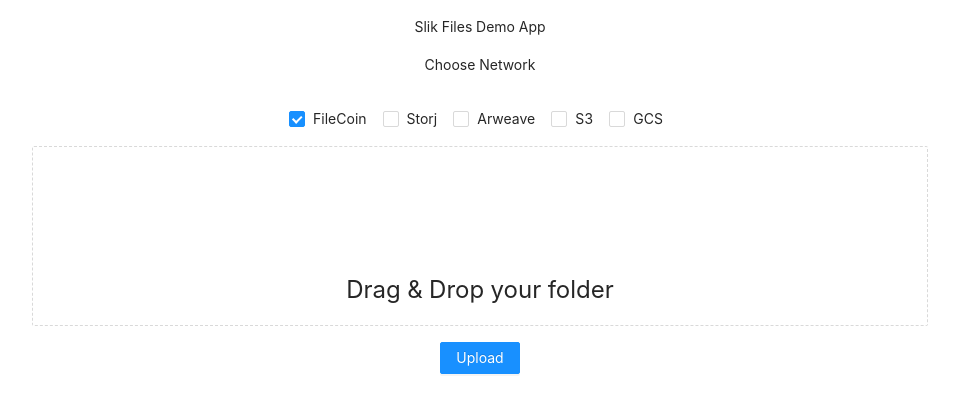
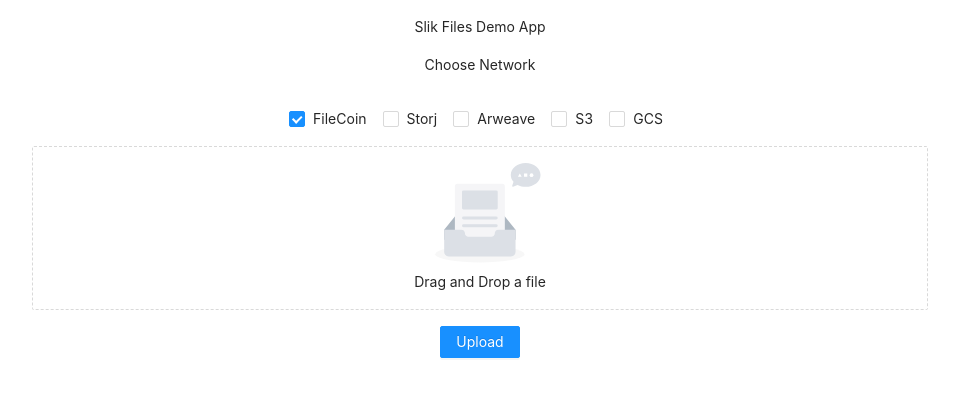
Before and after one commit to rainbow-labs/slik-samples, a React (Create React App) app in the folder slik-files-sample/: page / in a window 1280 px wide. Shown: the top 412 px of the page, without its empty margins (160-1119 px from the left). Built offline with nearby package versions, Linux system fonts and the light colour scheme.

Commit message:
update formatting

```diff
--- a/slik-files-sample/src/App.tsx
+++ b/slik-files-sample/src/App.tsx
@@ -64,14 +64,13 @@
         {...props} fileList={selectedFiles}
         style={{ backgroundColor: 'transparent', width: "70%", margin: "auto" }}>
         <Empty
-          image={<div />}
           description={
             <Row align='middle' justify='center'>
               <Col>
                 <div
                   className='tip-status-card'
                 >
-                  <Text style={{ fontSize: '24px' }}>Drag & Drop your folder</Text>
+                  <Text>Drag and Drop a file</Text>
                 </div>
               </Col>
             </Row>
```
